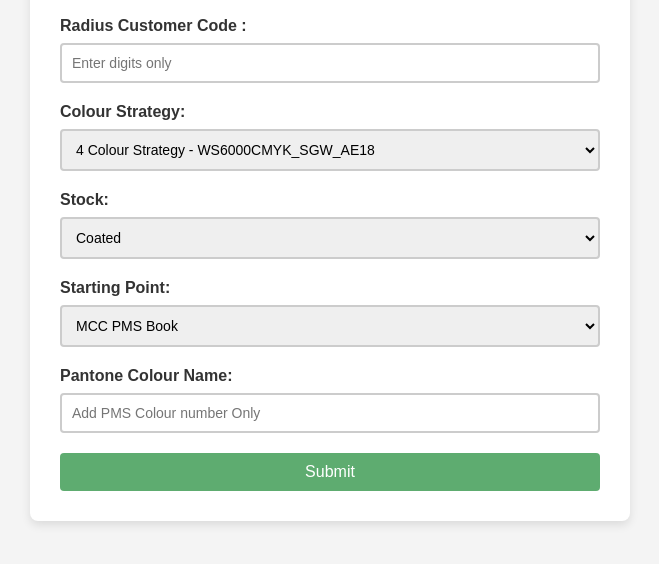
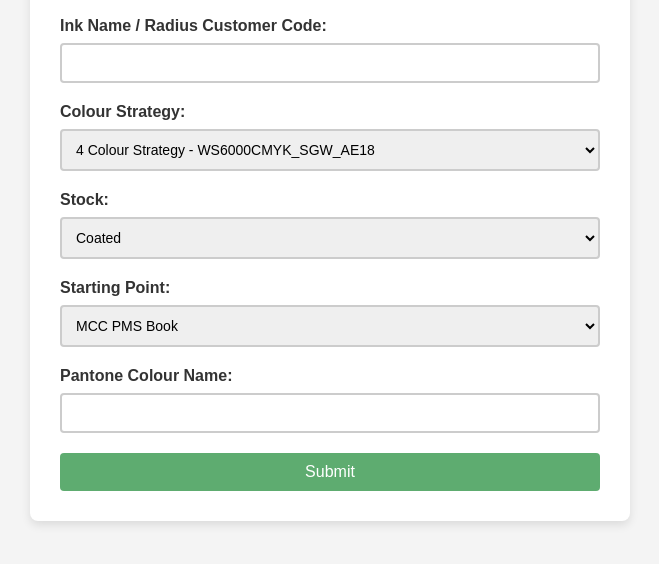
Before and after one commit to bkwmcc97/designer-ink-form-req, a plain HTML site: page index.html in a window 1280 px wide. Shown: the part 90-654 px from the top of the page, without its empty margins (310-969 px from the left). Drawn offline with Linux system fonts and the light colour scheme.

Commit message:
index.html

```diff
--- a/index.html
+++ b/index.html
@@ -5,25 +5,13 @@
     <meta name="viewport" content="width=device-width, initial-scale=1.0">
     <title>Designer Ink Form</title>
     <link rel="stylesheet" href="styles.css">
-    <style>
-        .hidden {
-            display: none;
-        }
-    </style>
 </head>
 <body>
     <div class="container">
         <h1>Designer Ink Request Form</h1>
         <form id="inkForm">
-            <label for="inkName">Radius Customer Code :</label>
-            <input
-                type="text"
-                id="inkName"
-                name="inkName"
-                required
-                inputmode="numeric"
-                pattern="[0-9]*"
-                placeholder="Enter digits only">
+            <label for="inkName">Ink Name / Radius Customer Code:</label>
+            <input type="text" id="inkName" name="inkName" required>
 
             <label for="colorStrategy">Colour Strategy:</label>
             <select id="colorStrategy" name="colorStrategy">
@@ -31,9 +19,14 @@
                 <option value="4 Colour Strategy Plus White - WS6000CMYK_White_AE18">4 Colour Strategy Plus White - WS6000CMYK_White_AE18</option>
                 <option value="6 Colour Strategy (7 Minus Green Plus White) - WS6600_CMYKOV_White_AE18">6 Colour Strategy (7 Minus Green Plus White) - WS6600_CMYKOV_White_AE18</option>
                 <option value="7 Colour Strategy - WS6600_CMYKOVG_AE18">7 Colour Strategy - WS6600_CMYKOVG_AE18</option>
+               <option> Carton Colour Strategies
+                <option value="4 Colour Strategy - HP30000_CMYK_CartaSolida_180">4 Colour Strategy - HP30000_CMYK_CartaSolida_180</option>
+                <option value="4 Colour Strategy + White - HP30000_CMYK_CartaSolida_White">4 Colour Strategy + White - HP30000_CMYK_CartaSolida_White</option>
+                <option value="6 Colour Strategy (7 Minus Orange Plus White) - HP30000_CMYKVG_White_CartaSolida">6 Colour Strategy (7 Minus Orange Plus White) - HP30000_CMYKVG_White_CartaSolida</option>
+                <option value="7 Colour Strategy - HP30000_CMYKOVG_CartaSolida_180">7 Colour Strategy - HP30000_CMYKOVG_CartaSolida_180</option>
             </select>
 
-            <label for="stock">Stock:</label>
+              <label for="stock">Stock:</label>
             <select id="stock" name="stock">
                 <option value="Coated">Coated</option>
                 <option value="Uncoated">Uncoated</option>
@@ -45,41 +38,40 @@
                 <option value="CMYK Breakdown">CMYK Breakdown</option>
                 <option value="As per #add item code">As per #add item code</option>
                 <option value="Matching to Sample - Spectro Reading">Matching to Sample - Spectro Reading</option>
-                <option value="Swatch Request">Swatch Request</option>
             </select>
 
+            <!-- Pantone Colour Name Field -->
             <label for="pantoneName">Pantone Colour Name:</label>
-            <input type="text" id="pantoneName" name="pantoneName"
-                placeholder="Add PMS Colour number Only">
+            <input type="text" id="pantoneName" name="pantoneName">
 
             <div class="cmyk-inputs" id="cmykInputs">
                 <div>
                     <label for="c">C:</label>
-                    <input type="text" id="c" name="c" maxlength="4" placeholder="0-100">
+                    <input type="text" id="c" name="c" maxlength="3" placeholder="0-100">
                 </div>
                 <div>
                     <label for="m">M:</label>
-                    <input type="text" id="m" name="m" maxlength="4" placeholder="0-100">
+                    <input type="text" id="m" name="m" maxlength="3" placeholder="0-100">
                 </div>
                 <div>
                     <label for="y">Y:</label>
-                    <input type="text" id="y" name="y" maxlength="4" placeholder="0-100">
+                    <input type="text" id="y" name="y" maxlength="3" placeholder="0-100">
                 </div>
                 <div>
                     <label for="k">K:</label>
-                    <input type="text" id="k" name="k" maxlength="4" placeholder="0-100">
+                    <input type="text" id="k" name="k" maxlength="3" placeholder="0-100">
                 </div>
                 <div>
                     <label for="O">O:</label>
-                    <input type="text" id="O" name="O" maxlength="4" placeholder="0-100">
+                    <input type="text" id="O" name="O" maxlength="3" placeholder="0-100">
                 </div>
                 <div>
                     <label for="V">V:</label>
-                    <input type="text" id="V" name="V" maxlength="4" placeholder="0-100">
+                    <input type="text" id="V" name="V" maxlength="3" placeholder="0-100">
                 </div>
                 <div>
                     <label for="G">G:</label>
-                    <input type="text" id="G" name="G" maxlength="4" placeholder="0-100">
+                    <input type="text" id="G" name="G" maxlength="3" placeholder="0-100">
                 </div>
             </div>
 
@@ -88,71 +80,79 @@
     </div>
 
     <script>
-        document.addEventListener('DOMContentLoaded', function () {
+        document.addEventListener('DOMContentLoaded', function() {
             const startingPointSelect = document.getElementById('startingPoint');
-            const pantoneNameField = document.getElementById('pantoneName');
-            const pantoneLabel = document.querySelector('label[for="pantoneName"]');
+            const pantoneNameField = document.getElementById('pantoneName');  // Pantone Name field
+            const pantoneLabel = document.querySelector('label[for="pantoneName"]');  // Pantone label
             const cmykInputs = document.getElementById('cmykInputs');
-            const cmykLabel = document.querySelector('label[for="c"]');
+            const cmykLabel = document.querySelector('label[for="c"]');  // CMYK Label
 
-            // Digit-only restriction for Radius Customer Code
-            document.getElementById('inkName').addEventListener('input', function (e) {
-                this.value = this.value.replace(/\D/g, '');
-            });
-
+            // Function to toggle visibility of Pantone Colour Name field
             function togglePantoneFieldVisibility() {
                 const selectedStartingPoint = startingPointSelect.value;
                 if (selectedStartingPoint === 'CMYK Breakdown' || selectedStartingPoint === 'Matching to Sample - Spectro Reading') {
+                    // Hide Pantone Colour Name input and label
                     pantoneNameField.classList.add('hidden');
                     pantoneLabel.classList.add('hidden');
                 } else {
+                    // Show Pantone Colour Name input and label
                     pantoneNameField.classList.remove('hidden');
                     pantoneLabel.classList.remove('hidden');
                 }
             }
 
+            // Function to toggle visibility of CMYK inputs
             function toggleCMYKVisibility() {
                 const selectedStartingPoint = startingPointSelect.value;
                 if (selectedStartingPoint === 'MCC PMS Book') {
+                    // Hide CMYK inputs and label
                     cmykInputs.classList.add('hidden');
                     cmykLabel.classList.add('hidden');
                 } else {
+                    // Show CMYK inputs and label
                     cmykInputs.classList.remove('hidden');
                     cmykLabel.classList.remove('hidden');
                 }
             }
 
+            // Function to hide the "Matching to Sample - Spectro Reading" field
             function toggleMatchingtoSampleSpectroReading() {
                 const selectedStartingPoint = startingPointSelect.value;
                 if (selectedStartingPoint === 'Matching to Sample - Spectro Reading') {
+                    // Hide both Pantone and CMYK sections
                     pantoneNameField.classList.add('hidden');
                     pantoneLabel.classList.add('hidden');
                     cmykInputs.classList.add('hidden');
                     cmykLabel.classList.add('hidden');
                 } else {
+                    // Otherwise, show the inputs based on logic
                     togglePantoneFieldVisibility();
                     toggleCMYKVisibility();
                 }
             }
 
+            // Initial checks to hide/show inputs based on default value
             togglePantoneFieldVisibility();
             toggleCMYKVisibility();
-            toggleMatchingtoSampleSpectroReading();
 
-            startingPointSelect.addEventListener('change', function () {
-                togglePantoneFieldVisibility();
-                toggleCMYKVisibility();
-                toggleMatchingtoSampleSpectroReading();
+            // Event listener for changes to the starting point dropdown
+            startingPointSelect.addEventListener('change', function() {
+                togglePantoneFieldVisibility();  // Toggle Pantone field visibility
+                toggleCMYKVisibility();          // Toggle CMYK field visibility
+                toggleMatchingtoSampleSpectroReading();  // Toggle "Matching to Sample" visibility
             });
 
-            document.getElementById("inkForm").addEventListener("submit", function (event) {
-                event.preventDefault();
+            // Form submission logic
+            document.getElementById("inkForm").addEventListener("submit", function(event) {
+                event.preventDefault(); // Prevent the default form submission
 
+                // Get form data
                 const inkName = document.getElementById("inkName").value;
                 const colorStrategy = document.getElementById("colorStrategy").value;
-                const stock = document.getElementById("stock").value;
                 const startingPoint = document.getElementById("startingPoint").value;
                 const pantoneName = document.getElementById("pantoneName").value;
+
+                // Get the CMYK values
                 const c = document.getElementById("c").value;
                 const m = document.getElementById("m").value;
                 const y = document.getElementById("y").value;
@@ -161,6 +161,7 @@
                 const v = document.getElementById("V").value;
                 const g = document.getElementById("G").value;
 
+                // Format CMYK as a list (only include if CMYK inputs are visible)
                 const cmykList = (startingPoint !== 'MCC PMS Book') ? `
                     C: ${c}
                     M: ${m}
@@ -171,24 +172,37 @@
                     G: ${g}
                 ` : '';
 
-                const fileContent = `Radius Customer Code: ${inkName}\n` +
+                // Create the content to be saved in the text file
+                const fileContent = `Designer Ink Name: ${inkName}\n` +
                                     `Colour Strategy: ${colorStrategy}\n` +
-                                    `Stock: ${stock}\n` +
                                     `Starting Point: ${startingPoint}\n` +
                                     `Pantone Colour Name: ${pantoneName}\n` +
                                     `CMYK Breakdown:\n${cmykList}` +
                                     `----------- NOTES --------------\n`;
 
+                // Create a Blob with the file content
                 const blob = new Blob([fileContent], { type: "text/plain" });
                 const link = document.createElement("a");
+
+                // Generate a timestamped filename
                 const timestamp = new Date().toISOString().replace(/[:.]/g, "-");
                 const filename = `InkForm_${timestamp}.txt`;
 
+                // Create a download link for the file
                 link.href = URL.createObjectURL(blob);
                 link.download = filename;
+
+                // Simulate a click to download the file
                 link.click();
             });
         });
     </script>
+
+    <style>
+        /* Hide elements by default with this class */
+        .hidden {
+            display: none;
+        }
+    </style>
 </body>
 </html>
```
